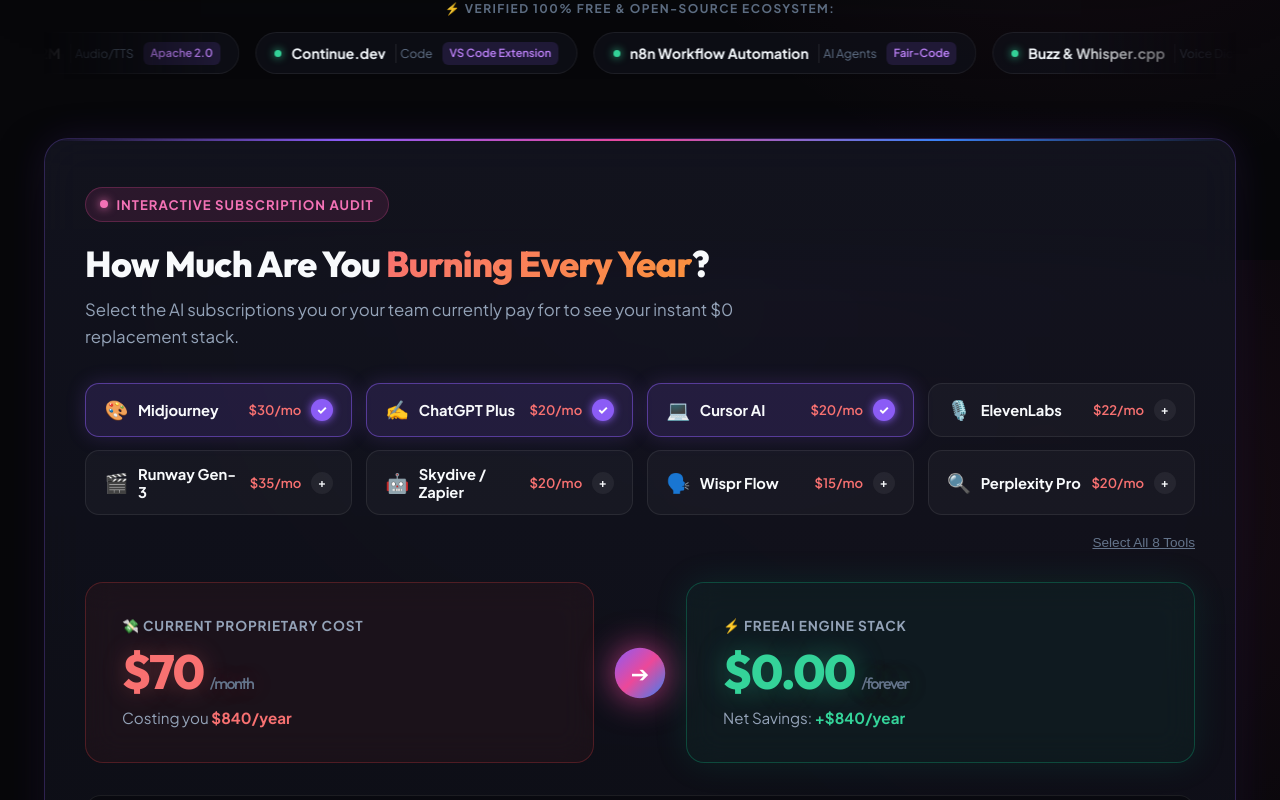
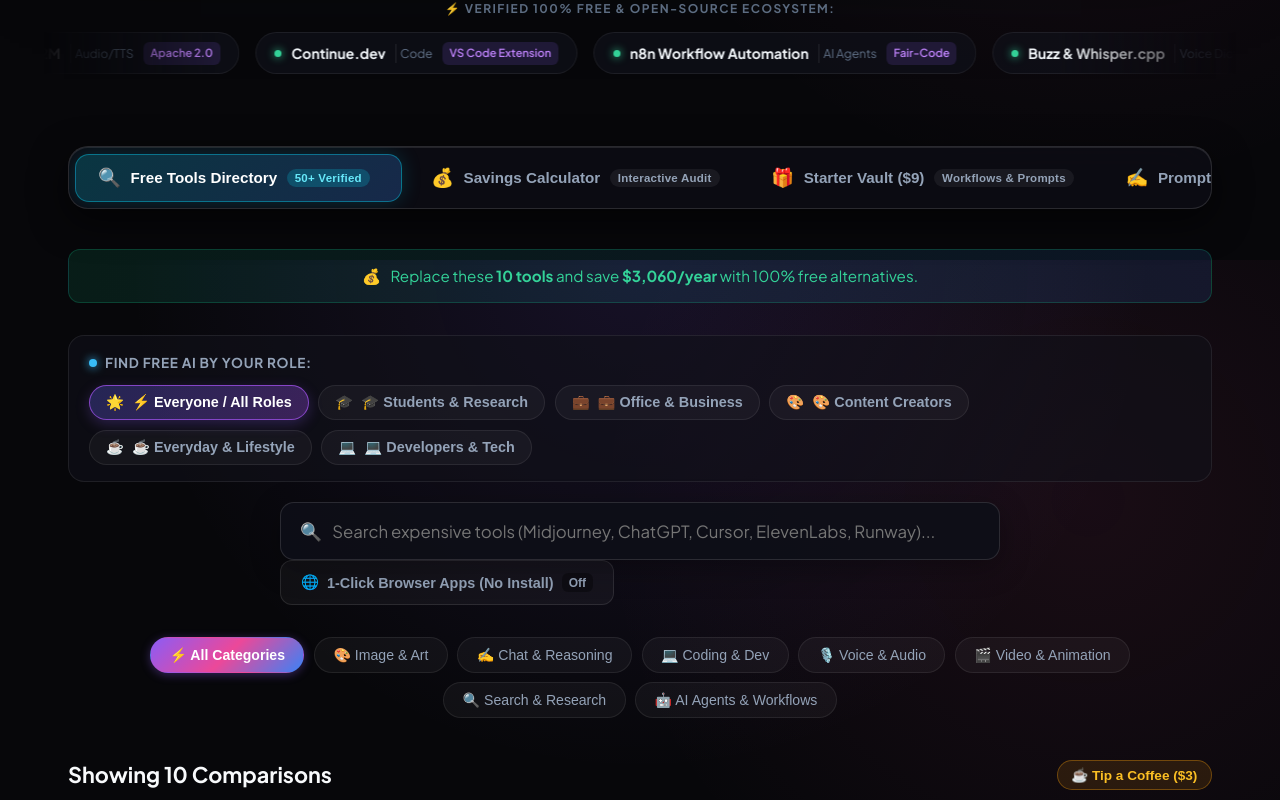
Before and after one commit to mcguven47-tech/FreeAI-Engine, a Next.js app: page / in a window 1280 px wide. Shown: the part 1340-2140 px from the top of the page. Built offline with nearby package versions, Linux system fonts and the light colour scheme.

Commit message:
Refactor page layout into interactive tabbed hub (Directory, Calculator, Vault, Prompts) to eliminate long vertical scrolling

```diff
--- /dev/null
+++ b/app/components/TabbedHub.js
@@ -0,0 +1,126 @@
+'use client'
+
+import React, { useState, useEffect } from 'react'
+import ToolExplorer from './ToolExplorer'
+import SavingsCalculator from './SavingsCalculator'
+import StarterVault from './StarterVault'
+import PromptStudio from './PromptStudio'
+
+export default function TabbedHub({ tools }) {
+  const [activeTab, setActiveTab] = useState('directory')
+
+  // Support direct hash navigation (e.g. #calculator, #starter-vault, #explorer, #prompt-studio)
+  useEffect(() => {
+    const handleHash = () => {
+      const hash = window.location.hash.toLowerCase()
+      if (hash.includes('calc')) {
+        setActiveTab('calculator')
+      } else if (hash.includes('vault')) {
+        setActiveTab('vault')
+      } else if (hash.includes('prompt')) {
+        setActiveTab('prompts')
+      } else if (hash.includes('explorer') || hash.includes('tools')) {
+        setActiveTab('directory')
+      }
+    }
+
+    handleHash()
+    window.addEventListener('hashchange', handleHash)
+    return () => window.removeEventListener('hashchange', handleHash)
+  }, [])
+
+  const tabs = [
+    {
+      id: 'directory',
+      label: 'Free Tools Directory',
+      icon: '🔍',
+      badge: '50+ Verified',
+      color: 'cyan',
+    },
+    {
+      id: 'calculator',
+      label: 'Savings Calculator',
+      icon: '💰',
+      badge: 'Interactive Audit',
+      color: 'emerald',
+    },
+    {
+      id: 'vault',
+      label: 'Starter Vault ($9)',
+      icon: '🎁',
+      badge: 'Workflows & Prompts',
+      color: 'pink',
+    },
+    {
+      id: 'prompts',
+      label: 'Prompt Studio',
+      icon: '✍️',
+      badge: 'Formula Builder',
+      color: 'purple',
+    },
+  ]
+
+  const handleTabClick = (tabId) => {
+    setActiveTab(tabId)
+    // Smooth scroll tab into view if needed
+    const hubElement = document.getElementById('main-hub')
+    if (hubElement) {
+      hubElement.scrollIntoView({ behavior: 'smooth', block: 'start' })
+    }
+  }
+
+  return (
+    <div id="main-hub" className="tabbed-hub-root">
+      {/* Sticky / Floating Segmented Tab Switcher Bar */}
+      <div className="hub-tabs-wrapper">
+        <div className="hub-tabs-container">
+          {tabs.map((tab) => {
+            const isActive = activeTab === tab.id
+            return (
+              <button
+                key={tab.id}
+                type="button"
+                className={`hub-tab-btn ${isActive ? `active active-${tab.color}` : ''}`}
+                onClick={() => handleTabClick(tab.id)}
+              >
+                <span className="hub-tab-icon">{tab.icon}</span>
+                <span className="hub-tab-label">{tab.label}</span>
+                <span className="hub-tab-badge">{tab.badge}</span>
+                {isActive && <span className="hub-tab-active-indicator"></span>}
+              </button>
+            )
+          })}
+        </div>
+      </div>
+
+      {/* Dynamic Tab Content Panels */}
+      <div className="hub-tab-content-area">
+        {activeTab === 'directory' && (
+          <div className="tab-pane fade-in-active">
+            <ToolExplorer initialTools={tools} />
+          </div>
+        )}
+
+        {activeTab === 'calculator' && (
+          <div className="tab-pane fade-in-active">
+            <section id="calculator" className="calculator-section" style={{ marginTop: '1rem' }}>
+              <SavingsCalculator />
+            </section>
+          </div>
+        )}
+
+        {activeTab === 'vault' && (
+          <div className="tab-pane fade-in-active">
+            <StarterVault />
+          </div>
+        )}
+
+        {activeTab === 'prompts' && (
+          <div className="tab-pane fade-in-active">
+            <PromptStudio />
+          </div>
+        )}
+      </div>
+    </div>
+  )
+}
--- a/app/globals.css
+++ b/app/globals.css
@@ -3103,3 +3103,165 @@
     grid-template-columns: 1fr;
   }
 }
+
+/* ==========================================================================
+   TABBED HUB COMPACT ARCHITECTURE STYLES
+   ========================================================================== */
+.tabbed-hub-root {
+  max-width: 1240px;
+  margin: 2.5rem auto 4rem auto;
+  padding: 0 1.5rem;
+  scroll-margin-top: 100px;
+}
+
+.hub-tabs-wrapper {
+  position: sticky;
+  top: 80px;
+  z-index: 40;
+  display: flex;
+  justify-content: center;
+  margin-bottom: 2rem;
+  padding: 0.5rem 0;
+}
+
+.hub-tabs-container {
+  display: flex;
+  align-items: center;
+  gap: 0.4rem;
+  background: rgba(13, 13, 20, 0.88);
+  border: 1px solid rgba(255, 255, 255, 0.12);
+  padding: 0.4rem;
+  border-radius: 20px;
+  backdrop-filter: blur(24px);
+  box-shadow: 0 12px 36px rgba(0, 0, 0, 0.6), inset 0 1px 0 rgba(255, 255, 255, 0.1);
+  max-width: 100%;
+  overflow-x: auto;
+  -webkit-overflow-scrolling: touch;
+}
+
+.hub-tabs-container::-webkit-scrollbar {
+  display: none;
+}
+
+.hub-tab-btn {
+  position: relative;
+  display: inline-flex;
+  align-items: center;
+  gap: 0.6rem;
+  padding: 0.75rem 1.35rem;
+  border-radius: 14px;
+  background: transparent;
+  border: 1px solid transparent;
+  color: var(--text-secondary);
+  font-size: 0.95rem;
+  font-weight: 600;
+  cursor: pointer;
+  white-space: nowrap;
+  transition: all 0.25s cubic-bezier(0.4, 0, 0.2, 1);
+}
+
+.hub-tab-btn:hover {
+  color: var(--text-primary);
+  background: rgba(255, 255, 255, 0.04);
+}
+
+.hub-tab-icon {
+  font-size: 1.15rem;
+}
+
+.hub-tab-badge {
+  font-size: 0.72rem;
+  padding: 0.18rem 0.5rem;
+  border-radius: 999px;
+  background: rgba(255, 255, 255, 0.06);
+  color: #94a3b8;
+  font-weight: 700;
+  letter-spacing: 0.02em;
+}
+
+/* Active State Radiance */
+.hub-tab-btn.active {
+  color: #ffffff;
+  font-weight: 700;
+  box-shadow: 0 4px 20px rgba(0, 0, 0, 0.4);
+}
+
+.hub-tab-btn.active-cyan {
+  background: linear-gradient(135deg, rgba(6, 182, 212, 0.25), rgba(59, 130, 246, 0.25));
+  border-color: rgba(6, 182, 212, 0.5);
+  box-shadow: 0 0 20px rgba(6, 182, 212, 0.2);
+}
+
+.hub-tab-btn.active-cyan .hub-tab-badge {
+  background: rgba(6, 182, 212, 0.25);
+  color: #67e8f9;
+}
+
+.hub-tab-btn.active-emerald {
+  background: linear-gradient(135deg, rgba(16, 185, 129, 0.25), rgba(5, 150, 105, 0.25));
+  border-color: rgba(16, 185, 129, 0.5);
+  box-shadow: 0 0 20px rgba(16, 185, 129, 0.2);
+}
+
+.hub-tab-btn.active-emerald .hub-tab-badge {
+  background: rgba(16, 185, 129, 0.25);
+  color: #6ee7b7;
+}
+
+.hub-tab-btn.active-pink {
+  background: linear-gradient(135deg, rgba(236, 72, 153, 0.25), rgba(168, 85, 247, 0.25));
+  border-color: rgba(236, 72, 153, 0.5);
+  box-shadow: 0 0 20px rgba(236, 72, 153, 0.2);
+}
+
+.hub-tab-btn.active-pink .hub-tab-badge {
+  background: rgba(236, 72, 153, 0.25);
+  color: #f472b6;
+}
+
+.hub-tab-btn.active-purple {
+  background: linear-gradient(135deg, rgba(139, 92, 246, 0.25), rgba(99, 102, 241, 0.25));
+  border-color: rgba(139, 92, 246, 0.5);
+  box-shadow: 0 0 20px rgba(139, 92, 246, 0.2);
+}
+
+.hub-tab-btn.active-purple .hub-tab-badge {
+  background: rgba(139, 92, 246, 0.25);
+  color: #c4b5fd;
+}
+
+/* Tab Panel Fade-In Animation */
+.tab-pane {
+  animation: tabFadeIn 0.3s cubic-bezier(0.16, 1, 0.3, 1) forwards;
+}
+
+@keyframes tabFadeIn {
+  from {
+    opacity: 0;
+    transform: translateY(8px);
+  }
+  to {
+    opacity: 1;
+    transform: translateY(0);
+  }
+}
+
+@media (max-width: 768px) {
+  .hub-tabs-wrapper {
+    top: 65px;
+    justify-content: flex-start;
+    padding-left: 0.5rem;
+    padding-right: 0.5rem;
+  }
+  .hub-tabs-container {
+    width: 100%;
+    justify-content: flex-start;
+  }
+  .hub-tab-btn {
+    padding: 0.6rem 0.9rem;
+    font-size: 0.85rem;
+  }
+  .hub-tab-badge {
+    display: none;
+  }
+}
--- a/app/page.js
+++ b/app/page.js
@@ -1,11 +1,8 @@
 import fs from 'fs'
 import path from 'path'
-import ToolExplorer from './components/ToolExplorer'
-import PromptStudio from './components/PromptStudio'
-import SavingsCalculator from './components/SavingsCalculator'
 import Marquee from './components/Marquee'
 import VisualShowcase from './components/VisualShowcase'
-import StarterVault from './components/StarterVault'
+import TabbedHub from './components/TabbedHub'
 
 function getTools() {
   try {
@@ -46,14 +43,14 @@
 
         {/* Action Buttons */}
         <div className="hero-actions-row">
-          <a href="#calculator" className="btn-primary hero-btn-main">
-            ⚡ Calculate My Savings
+          <a href="#main-hub" className="btn-primary hero-btn-main">
+            ⚡ Explore Free Directory
           </a>
-          <a href="#starter-vault" className="btn-secondary hero-btn-vault">
+          <a href="#calculator" className="btn-secondary hero-btn-vault">
+            💰 Savings Calculator
+          </a>
+          <a href="#starter-vault" className="btn-ghost hero-btn-secondary">
             🎁 Get $9 Starter Vault
-          </a>
-          <a href="#explorer" className="btn-ghost hero-btn-secondary">
-            🔍 Explore Free Tools
           </a>
         </div>
       </section>
@@ -64,19 +61,8 @@
       {/* Infinite Moving Marquee of Free Models */}
       <Marquee />
 
-      {/* Interactive Tines-Style Savings Calculator & Node Connector */}
-      <section id="calculator" className="calculator-section">
-        <SavingsCalculator />
-      </section>
-
-      {/* Consumer Monetization: $9 Starter Vault & Ready-Made Workflows */}
-      <StarterVault />
-
-      {/* Main Interactive Tool Explorer (Live Search & Category Filter) */}
-      <ToolExplorer initialTools={tools} />
-
-      {/* Interactive Super-Prompt Studio */}
-      <PromptStudio />
+      {/* Interactive Tabbed Application Hub (Directory, Calculator, Vault, Prompts) */}
+      <TabbedHub tools={tools} />
 
       {/* Tines-Inspired Value Manifesto Bento Grid */}
       <section className="manifesto-section">
@@ -105,7 +91,7 @@
             <div className="m-card-icon">🚀</div>
             <h4>Uncapped Creativity</h4>
             <p>
-              No artificial message limits, no strict rate-limiting, and no random account bans. You own your workflow end-to-end.
+              No arbitrary daily prompt throttles or token rate limits. Create unlimited photorealistic art, clone voices, and generate code without worrying about subscription tiers.
             </p>
           </div>
         </div>
```
